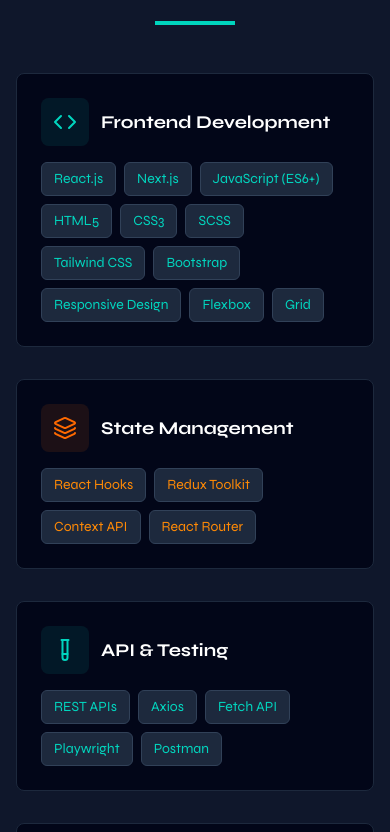
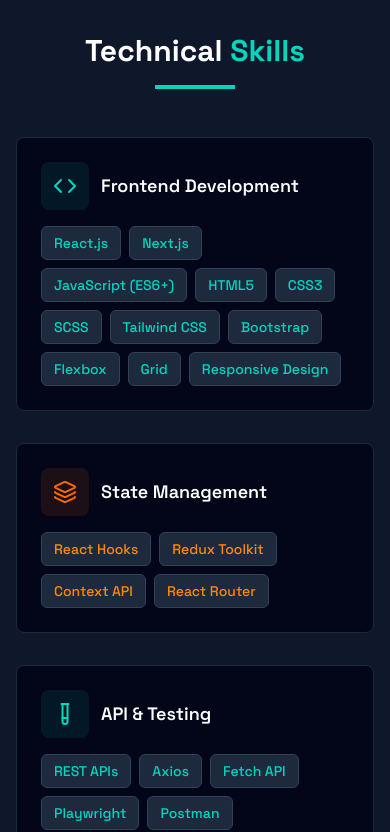
Before and after one commit to itsssanu/portfolio-project, a React (Vite) app in the folder client/: page / in a window 390 px wide. Shown: the part 3425-4257 px from the top of the page. Built offline with nearby package versions, Linux system fonts and the light colour scheme; no server answers.

Commit message:
Font changes

```diff
--- a/client/src/components/Hero.jsx
+++ b/client/src/components/Hero.jsx
@@ -72,7 +72,7 @@
             </h2>
 
             <p
-              className="text-slate-400 text-base sm:text-lg md:text-xl max-w-2xl mx-auto mb-8 transition-all duration-500 delay-500"
+              className="text-slate-400 text-base sm:text-lg md:text-lg max-w-2xl mx-auto mb-8 transition-all duration-500 delay-500"
               style={{
                 opacity: isVisible ? 1 : 0,
                 transform: isVisible ? 'translateY(0)' : 'translateY(20px)'
--- a/client/src/components/Projects.jsx
+++ b/client/src/components/Projects.jsx
@@ -89,7 +89,7 @@
   @keyframes ticker{from{transform:translateX(0)}to{transform:translateX(-50%)}}
   @keyframes fadeSlide{from{opacity:0;transform:translateY(10px)}to{opacity:1;transform:translateY(0)}}
   @keyframes pulseDot{0%,100%{opacity:1}50%{opacity:.3}}
-  .font-syne{font-family:'Syne',sans-serif}
+  .font-syne{font-family:'inter',sans-serif}
   .font-mono-c{font-family:'Space Mono',monospace}
   .animate-ticker{animation:ticker 22s linear infinite}
   .animate-fade-slide{animation:fadeSlide .45s cubic-bezier(.23,1,.32,1) forwards}
@@ -111,14 +111,14 @@
   .chevron-icon{transition:transform .35s cubic-bezier(.23,1,.32,1)}
   .client-badge{
     display:inline-flex;align-items:center;gap:5px;
-    font-family:'Space Mono',monospace;font-size:9px;letter-spacing:.15em;
+    font-family:'Poppins', serif;font-size:9px;letter-spacing:.15em;
     text-transform:uppercase;padding:5px 10px;
     border:1px solid rgba(255,95,31,.35);color:rgba(255,95,31,.8);
     border-radius:3px;background:rgba(255,95,31,.07);white-space:nowrap;
   }
   .personal-tag{
     display:inline-flex;align-items:center;gap:5px;
-    font-family:'Space Mono',monospace;font-size:9px;letter-spacing:.15em;
+    font-family:'Poppins', serif;font-size:9px;letter-spacing:.15em;
     text-transform:uppercase;padding:5px 10px;
     border:1px solid rgba(45,212,191,.3);color:rgba(45,212,191,.75);
     border-radius:3px;background:rgba(45,212,191,.05);white-space:nowrap;
@@ -331,7 +331,7 @@
                   </div>
                 </div>
                 <div className="font-mono-c text-[11px] text-orange-500/80 mb-3 tracking-[.05em]">// {active.tagline}</div>
-                <p className="text-[13px] text-white/45 leading-relaxed mb-5 max-w-lg">{active.description}</p>
+                <p className="text-[14px] text-white/60 leading-relaxed mb-5 max-w-lg">{active.description}</p>
                 <div className="flex flex-wrap gap-1.5">
                   {active.technologies?.map((t, i) => (
                     <span key={i} className="font-mono-c text-[9px] tracking-widest uppercase px-2.5 py-1 bg-slate-900 border border-slate-800 text-teal-400/60 rounded-sm">{t}</span>
@@ -344,7 +344,7 @@
                   {active.features.map((f, i) => (
                     <div key={i} className="flex items-start gap-2">
                       <span className="font-mono-c text-teal-400/60 text-[11px] mt-0.5 shrink-0">→</span>
-                      <span className="text-[12px] text-white/40 leading-snug">{f}</span>
+                      <span className="text-[14px] text-white/60 leading-snug">{f}</span>
                     </div>
                   ))}
                 </div>
--- a/client/src/index.css
+++ b/client/src/index.css
@@ -1,15 +1,21 @@
-@import url('https://fonts.googleapis.com/css2?family=Syne:wght@400;700;800&family=Space+Mono:wght@400;700&display=swap');@import "tailwindcss";
+/* @import url('https://fonts.googleapis.com/css2?family=Syne:wght@400;700;800&family=Space+Mono:wght@400;700&display=swap');@import "tailwindcss"; */
+@import url('https://fonts.googleapis.com/css2?family=Space+Grotesk:wght@300..700&family=Inter:wght@100..900&display=swap');
+@import "tailwindcss";
 
 body {
     margin: 0;
-    font-family: 'Syne', sans-serif;
+    font-family: 'Space Grotesk', sans-serif !important;
     -webkit-font-smoothing: antialiased;
     -moz-osx-font-smoothing: grayscale;
     overflow-x: hidden;
 }
 
 code {
-    font-family: 'Syne', sans-serif;
+    font-family: 'JetBrains Mono', monospace;
+}
+
+h1, h2, h3 {
+  font-family: 'Space Grotesk', sans-serif;
 }
 
 html {
--- a/client/src/mockData.js
+++ b/client/src/mockData.js
@@ -137,7 +137,7 @@
   skills: {
     frontend: [
       "React.js", "Next.js", "JavaScript (ES6+)", "HTML5", "CSS3", "SCSS",
-      "Tailwind CSS", "Bootstrap", "Responsive Design", "Flexbox", "Grid"
+      "Tailwind CSS", "Bootstrap", "Flexbox", "Grid", "Responsive Design"
     ],
     stateManagement: [
       "React Hooks", "Redux Toolkit", "Context API", "React Router"
```
